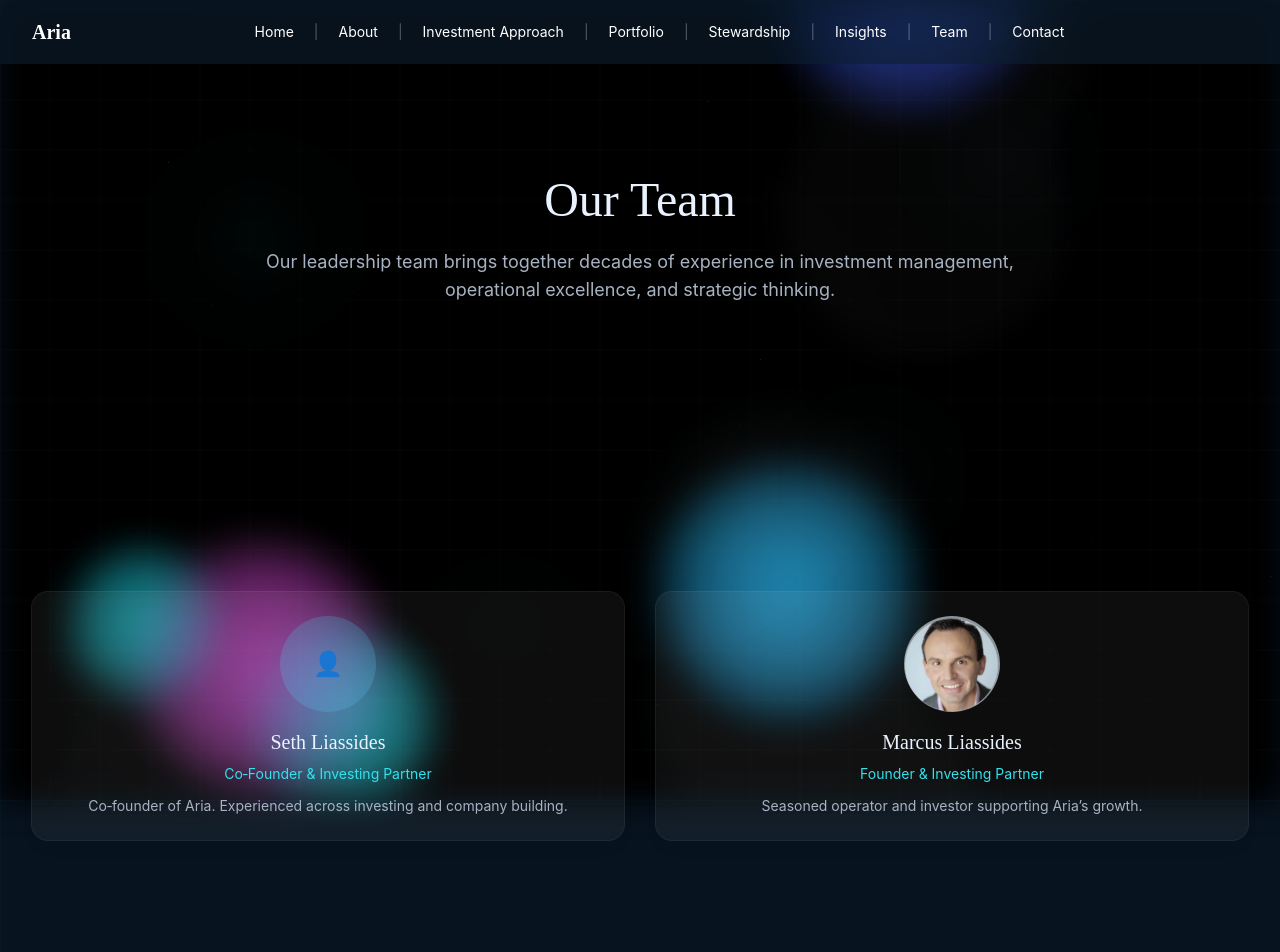
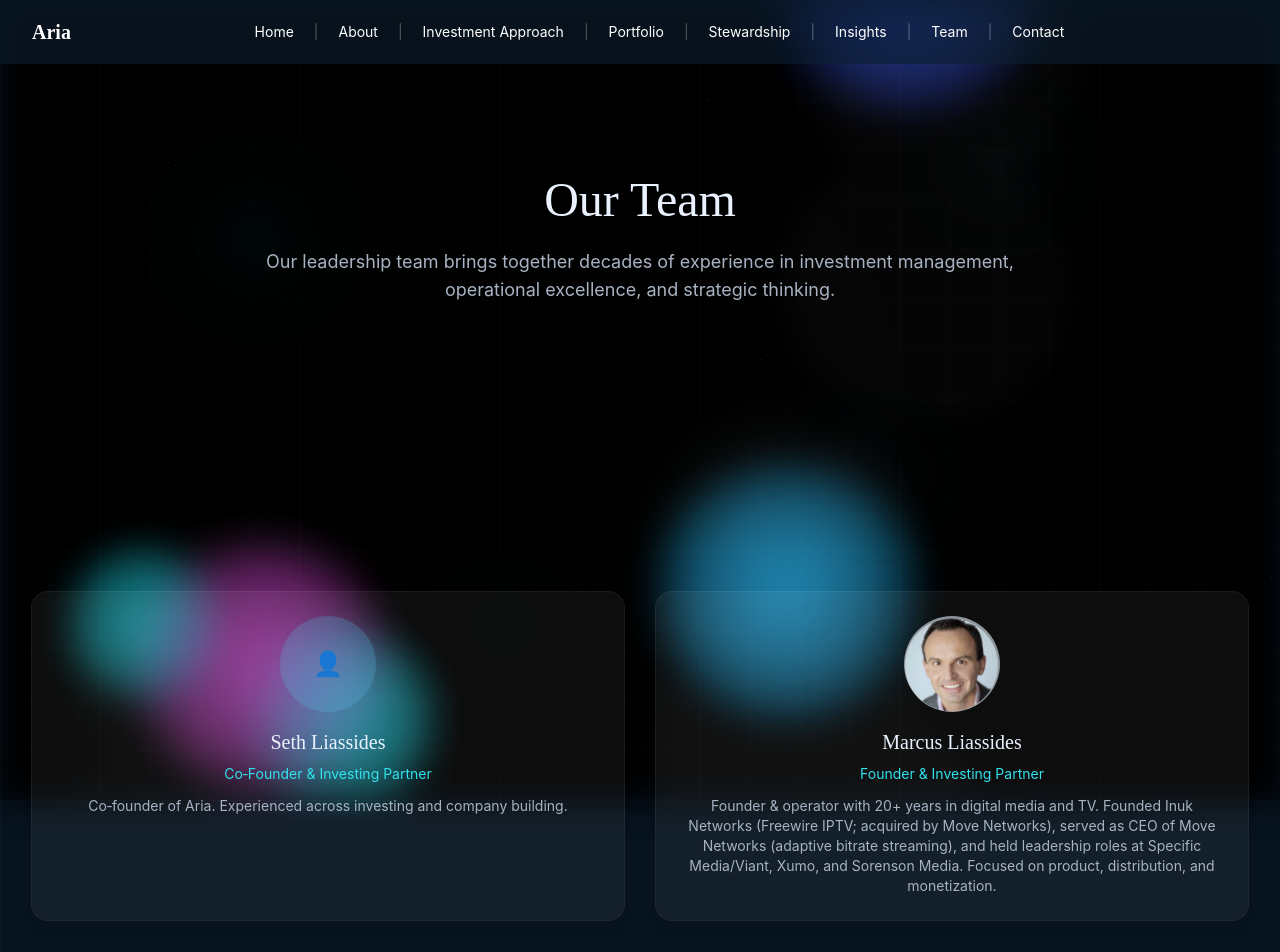
Before and after one commit to setharia1/ariaweb, a Next.js app: page /team in a window 1280 px wide. Shown: the top 952 px of the page. Built offline with nearby package versions, Linux system fonts and the light colour scheme.

Commit message:
content(team): refine Marcus bio (Inuk, Move Networks, Viant/Xumo/Sorenson)

```diff
--- a/app/team/page.tsx
+++ b/app/team/page.tsx
@@ -12,7 +12,7 @@ export default function TeamPage() {
     {
       name: 'Marcus Liassides',
       title: 'Founder & Investing Partner',
-      bio: 'Seasoned operator and investor supporting Aria’s growth.',
+      bio: 'Founder & operator with 20+ years in digital media and TV. Founded Inuk Networks (Freewire IPTV; acquired by Move Networks), served as CEO of Move Networks (adaptive bitrate streaming), and held leadership roles at Specific Media/Viant, Xumo, and Sorenson Media. Focused on product, distribution, and monetization.',
       // Headshot stored in public/team/IMG_2093.jpg
       photo: '/team/IMG_2093.jpg',
     }
```
